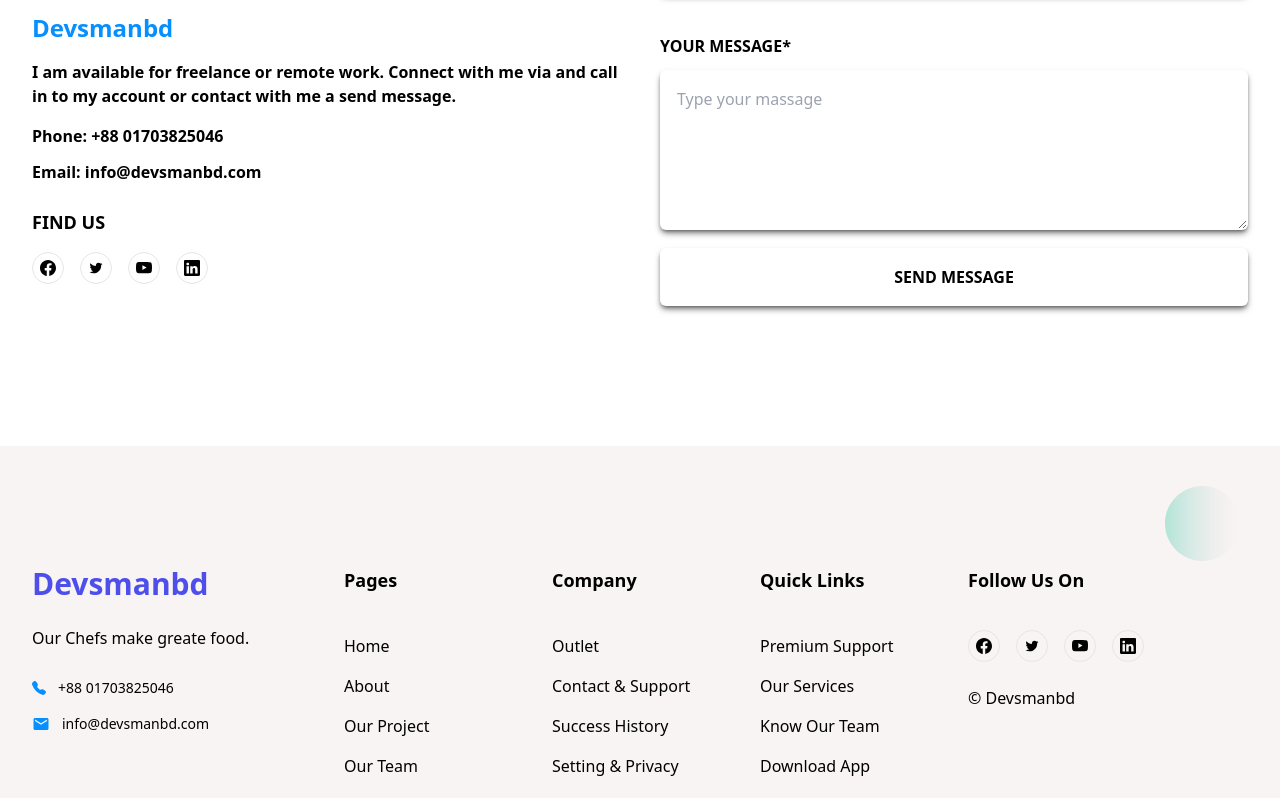
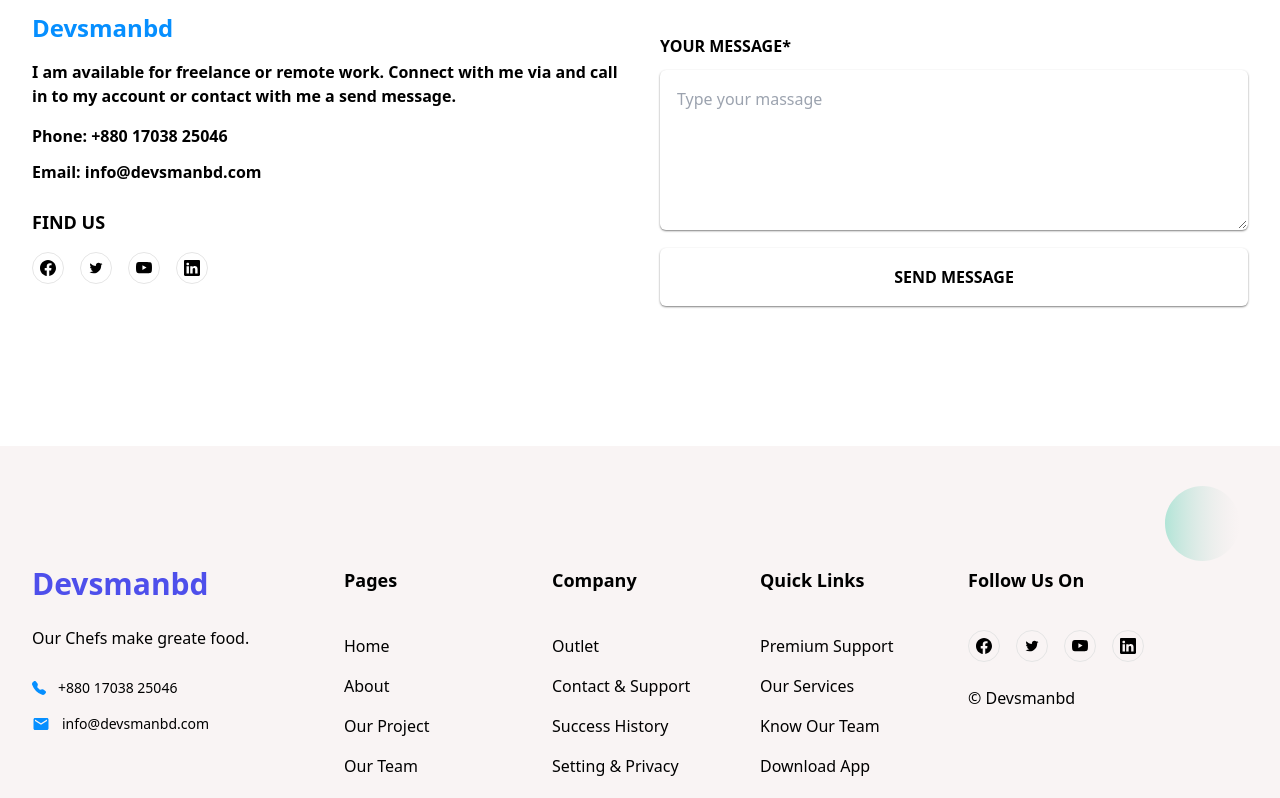
Before and after one commit to sranik28/DevsManbd, a Next.js app: page /contact in a window 1280 px wide. Shown: the part 500-1298 px from the top of the page. Built offline with nearby package versions, Linux system fonts and the light colour scheme.

Commit message:
contact ui modify

```diff
--- a/src/app/contact/page.jsx
+++ b/src/app/contact/page.jsx
@@ -17,7 +17,7 @@ const ContactPage = () => {
                     <Image className="w-full rounded-md" src={contact} alt="" />
                     <h1 className="text-2xl text-[#068fff] font-semibold mt-8">Devsmanbd</h1>
                     <p className="my-4 font-semibold ">I am available for freelance or remote work. Connect with me via and call in to my account or contact with me a send message.</p>
-                    <p className="my-3 font-semibold ">Phone: +88 01703825046</p>
+                    <p className="my-3 font-semibold ">Phone: +880 17038 25046</p>
                     <p className="font-semibold ">Email: info@devsmanbd.com</p>
                     <div>
                         <h1 className="mt-6 text-lg font-semibold ">FIND US</h1>
@@ -53,36 +53,29 @@ const ContactPage = () => {
             <Fade delay={50} direction="right">
                 <div className="">
                     <form  >
-                        {/* <label className='font-semibold' htmlFor="">YOUR NAME</label> <br /> */}
+
                         <FormControl className='mb-5' isRequired >
                             <FormLabel className='font-semibold '>YOUR NAME</FormLabel>
-                            <Input  className='w-full p-4 my-3 bg-transparent border rounded-md shadow-md outline-none shadow-black/50 border-white/10 placeholder:font-normal' type="text" name='user_name' placeholder='Enter your name' />
+                            <Input  className='w-full p-4 my-3 duration-300 transform bg-transparent border rounded-md shadow-sm outline-none focus:scale-105 shadow-black/50 border-white/10 placeholder:font-normal' type="text" name='user_name' placeholder='Enter your name' />
                         </FormControl>
-                        {/* <input className='w-full p-4 my-3 bg-transparent border rounded-md shadow-md outline-none shadow-black/50 border-white/10 placeholder:font-normal' type="text" name='user_name' placeholder='Enter your name' /> */}
 
-                        {/* <label className='font-semibold' htmlFor="">YOUR EMAIL</label>  */}
                         <FormControl className='mb-5' isRequired>
                             <FormLabel className='font-semibold'>YOUR EMAIL</FormLabel>
-                            <Input  className='w-full p-4 my-3 bg-transparent border rounded-md shadow-md outline-none shadow-black/50 border-white/10 placeholder:font-normal' type="email" name='user_name' placeholder='Enter your name' />
+                            <Input  className='w-full p-4 my-3 duration-300 transform bg-transparent border rounded-md shadow-sm outline-none focus:scale-105 shadow-black/50 border-white/10 placeholder:font-normal' type="email" name='user_name' placeholder='Enter your name' />
 
                         </FormControl>
 
-                        {/* <input className="w-full p-4 my-3 bg-transparent border rounded-md shadow-md outline-none placeholder:font-normal border-white/10 shadow-black/50" type="email" name="user_email" id="" placeholder='Enter your email' /> */}
-
-                        {/* <label className='font-semibold' htmlFor="">SUBJECT</label> */}
                         <FormControl className='mb-5' isRequired>
                             <FormLabel className='font-semibold'>MOBILE NUMBER</FormLabel>
-                            <Input className="w-full p-4 my-3 mb-5 bg-transparent border rounded-md shadow-md outline-none placeholder:font-normal border-white/10 shadow-black/50" type="text" name='user_subject' placeholder='Enter your question' />
+                            <Input className="w-full p-4 my-3 mb-5 duration-300 transform bg-transparent border rounded-md shadow-sm outline-none placeholder:font-normal focus:scale-105 border-white/10 shadow-black/50" type="text" name='user_subject' placeholder='Enter your question' />
                         </FormControl>
 
-                        {/* <input className="w-full p-4 my-3 bg-transparent border rounded-md shadow-md outline-none placeholder:font-normal border-white/10 shadow-black/50" type="text" name='user_subject' placeholder='Enter your question' /> */}
 
                         <FormControl isRequired>
                             <FormLabel className='font-semibold'>YOUR MESSAGE</FormLabel>
-                            {/* <label className='font-semibold' htmlFor="">YOUR MESSAGE</label> */}
 
-                            <textarea className="w-full h-40 p-4 my-3 bg-transparent border rounded-md shadow-md outline-none placeholder:font-normal border-white/10 shadow-black/50" name="message" placeholder='Type your massage'></textarea>
-                            <input className="w-full hover:scale-105 transform duration-500  cursor-pointer shadow-md shadow-black/50 p-4 rounded-md border border-white/20 hover:text-[#4e4feb] font-bold " type="submit" value="SEND MESSAGE" />
+                            <textarea className="w-full h-40 p-4 my-3 duration-300 transform bg-transparent border rounded-md shadow-sm outline-none placeholder:font-normal focus:scale-105 border-white/10 shadow-black/50" name="message" placeholder='Type your massage'></textarea>
+                            <input className="w-full hover:scale-105 transform duration-500  cursor-pointer shadow-sm shadow-black/50 p-4 rounded-md border border-white/20 hover:text-[#4e4feb] font-bold " type="submit" value="SEND MESSAGE" />
                         </FormControl>
                     </form>
                 </div>
--- a/src/components/shared/Footer.jsx
+++ b/src/components/shared/Footer.jsx
@@ -22,7 +22,7 @@ const Footer = () => {
                   <span className="mr-3 text-primary">
                     <BsFillTelephoneFill/>
                   </span>
-                  <span>+88 01703825046</span>
+                  <span>+880 17038 25046</span>
                 </p>
                 <p className="flex items-center mt-4 text-sm font-medium text-dark">
                   <span className="mr-3 text-primary">
```
